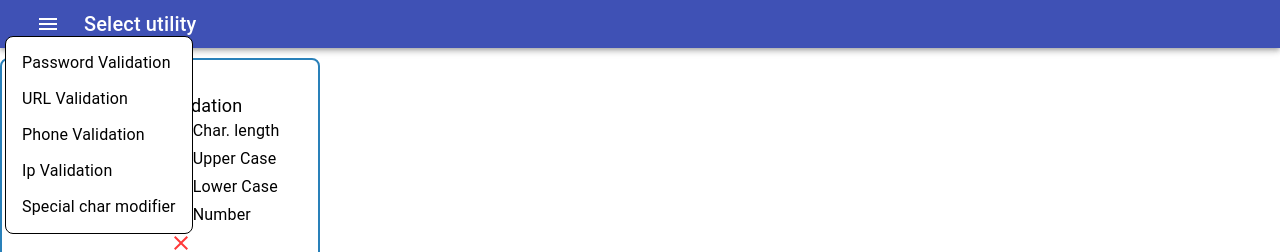
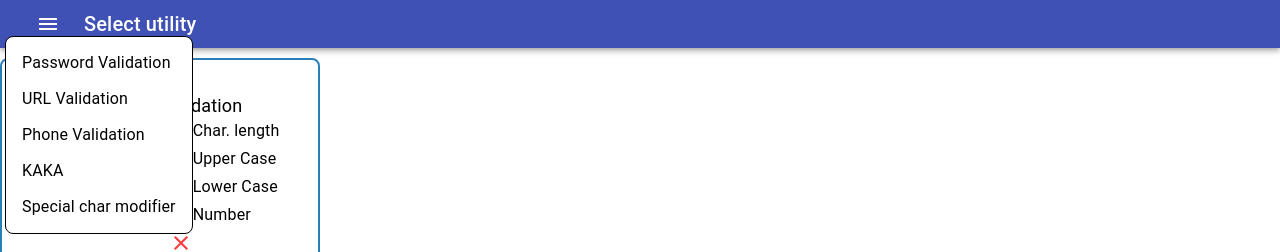
Before and after one commit to nlister-makor/enigma_x_utils_sandbox, a React (Create React App) app: page / in a window 1280 px wide. Both pictures are taken after a click on the button 54 px from the left and 24 px from the top of the page. Shown: the top 252 px of the page. Built offline with nearby package versions, Linux system fonts and the light colour scheme.

Commit message:
checking sandbox

```diff
--- a/src/App.js
+++ b/src/App.js
@@ -53,7 +53,7 @@ function App() {
                     <MenuItem onClick={(e) => hendleRoute(e , "")}>Password Validation</MenuItem>
                     <MenuItem onClick={(e) => hendleRoute(e , "urlValidation")}>URL Validation</MenuItem>
                     <MenuItem onClick={(e) => hendleRoute(e , "phonevalidation")}>Phone Validation</MenuItem>
-                    <MenuItem onClick={(e)=> hendleRoute (e,"ipValidation")}>Ip Validation</MenuItem>
+                    <MenuItem onClick={(e)=> hendleRoute (e,"ipValidation")}>KAKA</MenuItem>
                     <MenuItem onClick= {(e)=> hendleRoute(e,"SpecialCharModifier")}>Special char modifier</MenuItem>
                   </MenuList>
                 </div>
```
